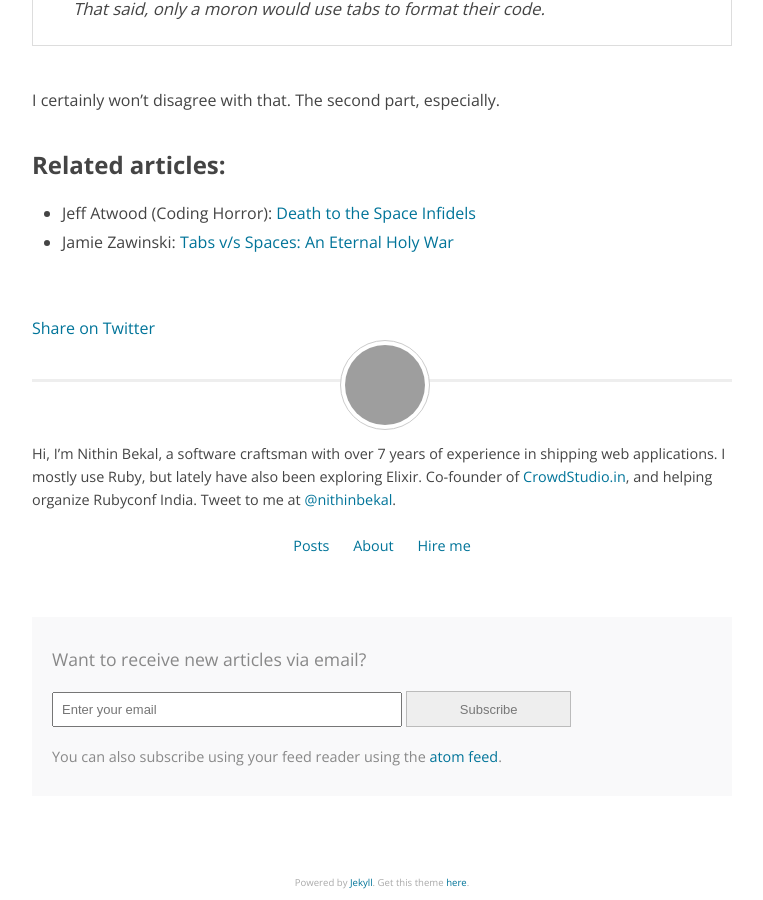
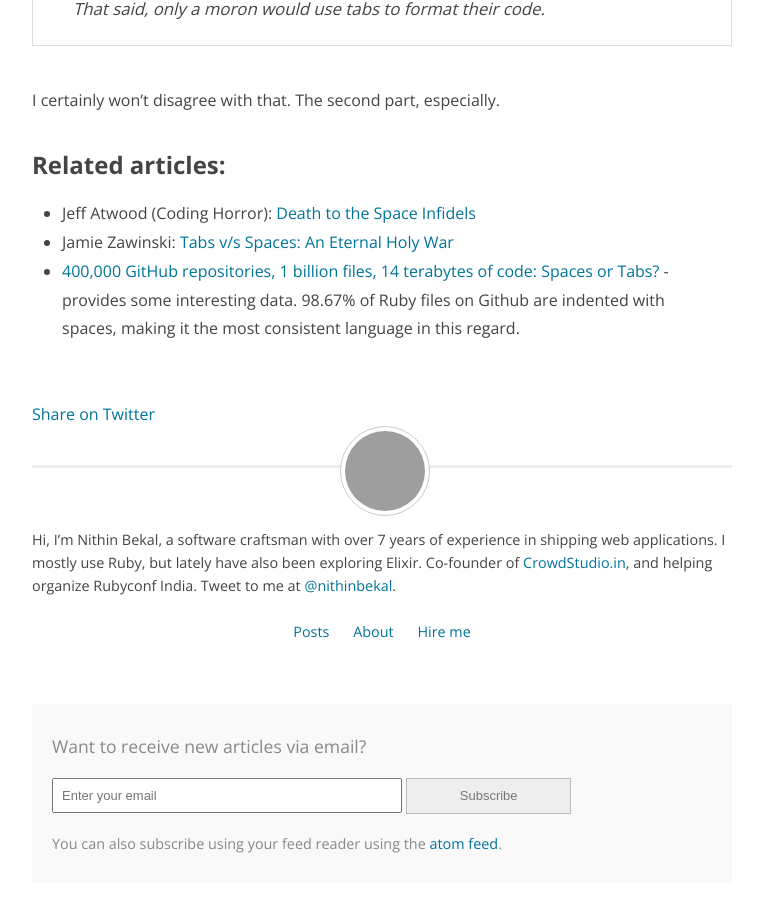
Before and after one commit to nithinbekal/nithinbekal.github.io, a Jekyll site: the page built from _posts/2011-06-08-indentation.md, in a window 1280 px wide and 900 px high, scrolled down 2808 px, cut to the strip 0-900 px from the top of the window. Shown: the whole strip, without its empty margins (258-1021 px from the left). Built offline with Jekyll 4.4.1, drawn with Linux system fonts in a browser that asks for light colours; comment, search, counter and statistics services are not loaded; grey boxes are pictures that could not be loaded.

Commit message:
Add notes to indentation notes

```diff
--- a/_posts/2011-06-08-indentation.md
+++ b/_posts/2011-06-08-indentation.md
@@ -106,3 +106,7 @@ I certainly won't disagree with that. The second part, especially.
 
 * Jeff Atwood (Coding Horror): [Death to the Space Infidels](http://www.codinghorror.com/blog/2009/04/death-to-the-space-infidels.html)
 * Jamie Zawinski: [Tabs v/s Spaces: An Eternal Holy War](http://www.jwz.org/doc/tabs-vs-spaces.html)
+* [400,000 GitHub repositories, 1 billion files, 14 terabytes of code: Spaces or Tabs?](https://medium.com/@hoffa/400-000-github-repositories-1-billion-files-14-terabytes-of-code-spaces-or-tabs-7cfe0b5dd7fd#.vdnrrzikp) -
+  provides some interesting data.
+  98.67% of Ruby files on Github are indented with spaces,
+  making it the most consistent language in this regard.
```
